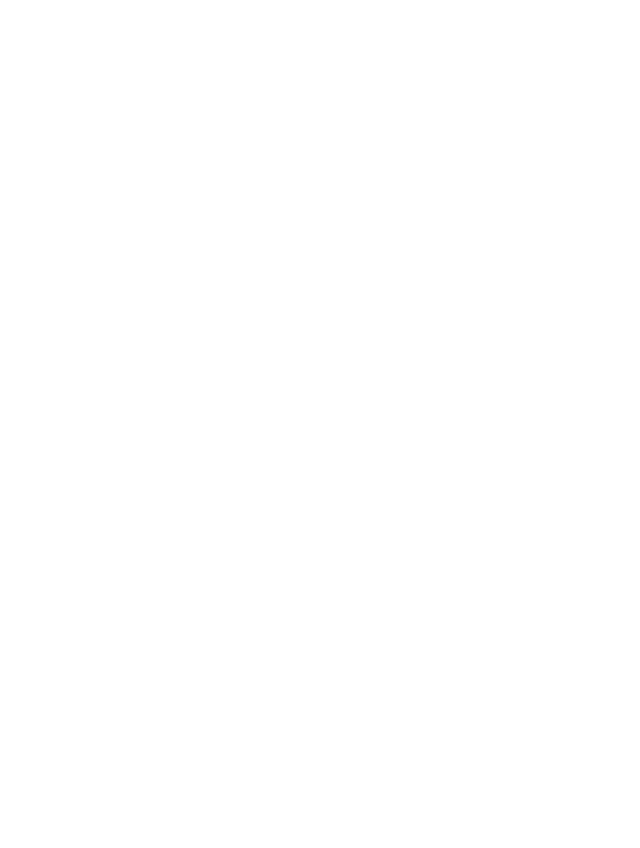
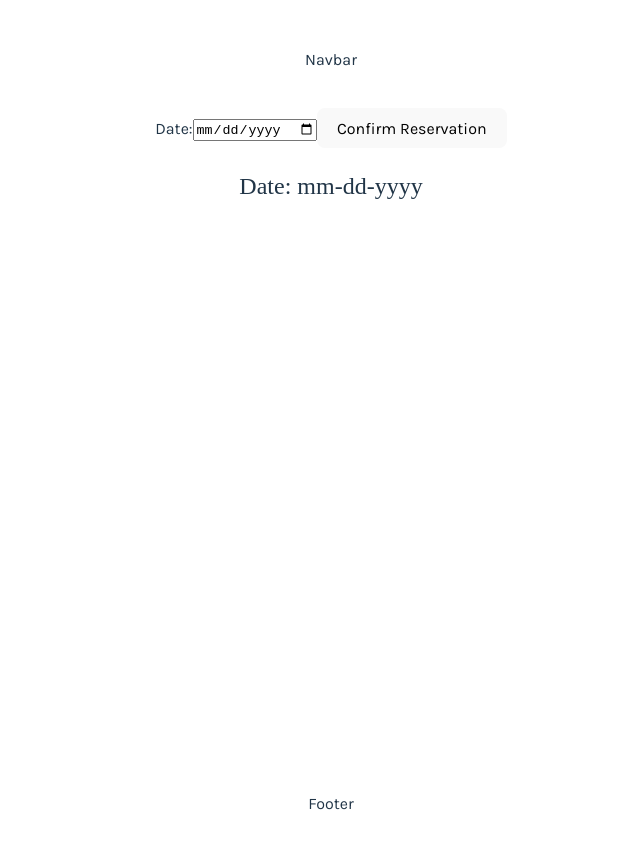
Before and after one commit to JoseBarr777/coursera-capstone, a React (Vite) app: page /book-reservation in a window 1280 px wide. Before the commit this address had no page. Shown: the top 848 px of the page, without its empty margins (309-949 px from the left). Before the commit the page ends 800 px from the top, so only its background shows below. Built offline with nearby package versions, Linux system fonts and the light colour scheme; a web font is replaced by a local one.

Commit message:
Added basic routing.

```diff
--- a/src/App.jsx
+++ b/src/App.jsx
@@ -1,12 +1,15 @@
 import './styles/App.css';
-import { Routes, Route } from 'react-router';
-import LandingPage from './components/LandingPage';
+
+import {Routes, Route} from 'react-router';
+
+import HomePage from './Pages/HomePage';
+import BookingPage from './Pages/BookingPage';
 
 function App() {
   return (
     <Routes>
-      <Route path="/" element={<LandingPage />} />
-      {/* Add more routes here as needed */}
+      <Route path="/" element={<HomePage/>} />
+      <Route path="/book-reservation" element={<BookingPage/>} />
     </Routes>
   );
 }
--- /dev/null
+++ b/src/Pages/BookingPage.jsx
@@ -0,0 +1,35 @@
+//the component for the table reservations page
+import {useState} from 'react';
+
+function BookingPage() {
+  const [date, setDate] = useState('mm-dd-yyyy');  // Initialize with empty string for date input
+
+  const handleSubmit = (e) => {
+    e.preventDefault();
+    alert('Form Submitted');
+
+    //reset state fields
+    setDate('mm-dd-yyyy');
+  }
+
+  return (
+    //date, time, number of guests, occasion, submit reservation (drop down selection), submit reservation button.
+    <>
+    <form onSubmit={handleSubmit}>
+      <label>
+        Date:
+        <input
+        type="date"
+        name="date"
+        value={date}
+        onChange={(e) => setDate(e.target.value)}  // Use e.target.value to get the new date
+        />
+      </label>
+      <button type="submit">Confirm Reservation</button>
+    </form>
+    <h2>Date: {date}</h2>
+    </>
+  );
+};
+
+export default BookingPage;
--- a/src/components/Homepage.jsx
+++ b/src/Pages/HomePage.jsx
@@ -1,9 +1,9 @@
 //the component for the homepage
 
-function Homepage() {
+function HomePage() {
   return (
     <div>Homepage</div>
   );
 };
 
-export default Homepage;
+export default HomePage;
--- a/src/components/LandingPage.jsx
+++ /dev/null
@@ -1,5 +0,0 @@
-const LandingPage = () => {
-    return(<h1>Welcom to the landing page!</h1>);
-};
-
-export default LandingPage;
--- a/src/components/Main.jsx
+++ /dev/null
@@ -1,5 +0,0 @@
-const Main = () => {
-    return(<p>Main</p>);
-};
-
-export default Main;
--- /dev/null
+++ b/src/components/RootLayout.jsx
@@ -0,0 +1,16 @@
+import Nav from './root/Nav';
+import Footer from './root/Footer';
+
+const RootLayout = ({children}) => {
+    return(
+        <div className="app-container">
+            <Nav />
+            <main  className="main-content">
+                {children}
+            </main>
+            <Footer />
+        </div>
+    );
+};
+
+export default RootLayout;
--- /dev/null
+++ b/src/components/root/RootLayout.jsx
@@ -0,0 +1,16 @@
+import Nav from './Nav';
+import Footer from './Footer';
+
+const RootLayout = ({children}) => {
+    return(
+        <div className="app-container">
+            <Nav />
+            <main  className="main-content">
+                {children}
+            </main>
+            <Footer />
+        </div>
+    );
+};
+
+export default RootLayout;
--- a/src/main.jsx
+++ b/src/main.jsx
@@ -1,13 +1,19 @@
+import './styles/index.css'
+
 import { StrictMode } from 'react'
 import { createRoot } from 'react-dom/client'
-import './styles/index.css'
+import { BrowserRouter } from 'react-router'
+
+import RootLayout from './components/root/RootLayout.jsx';
+
 import App from './App.jsx'
-import { BrowserRouter } from 'react-router'
 
 createRoot(document.getElementById('root')).render(
   <StrictMode>
     <BrowserRouter>
-      <App />
+      <RootLayout>
+        <App />
+      </RootLayout>
     </BrowserRouter>
   </StrictMode>,
 )
--- a/src/styles/App.css
+++ b/src/styles/App.css
@@ -43,10 +43,14 @@
 
 /* Main grid layout for the app */
 .app-container {
-  display: grid;
-  grid-template-rows: auto auto 1fr auto;
   min-height: 100vh;
-  background: #fafafa;
+  display: flex;
+  flex-direction: column;
+}
+
+.main-content {
+  flex: 1;
+  padding: 20px;
 }
 
 /* Header: logo left, nav right */
```
Also changed, not shown: src/components/BookingPage.jsx (deleted, +0 -9 lines), src/components/root/Footer.jsx (renamed from src/components/Footer.jsx), src/components/root/Nav.jsx (renamed from src/components/Nav.jsx), 1 other file (tests, documents, lock files or other folders).
